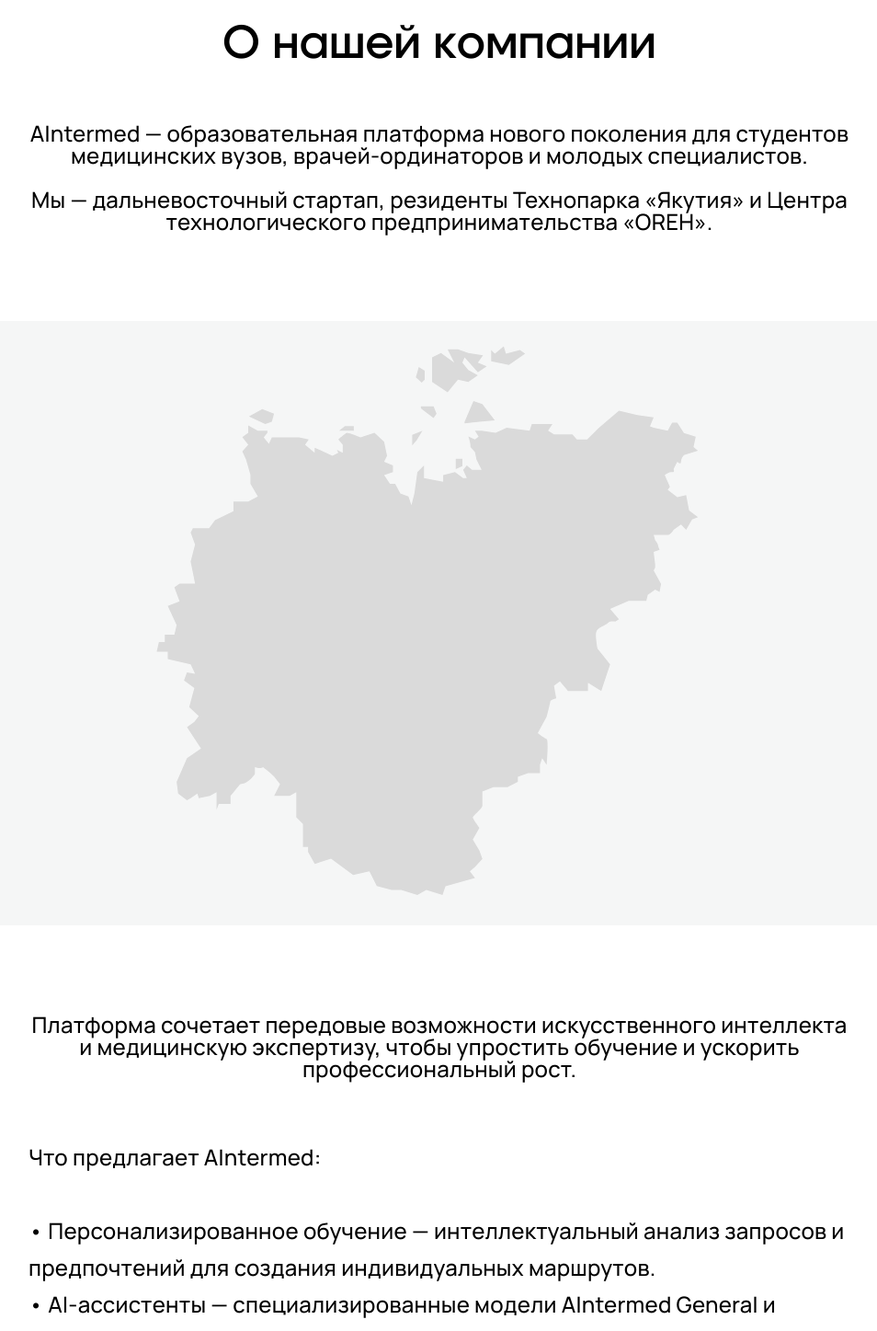
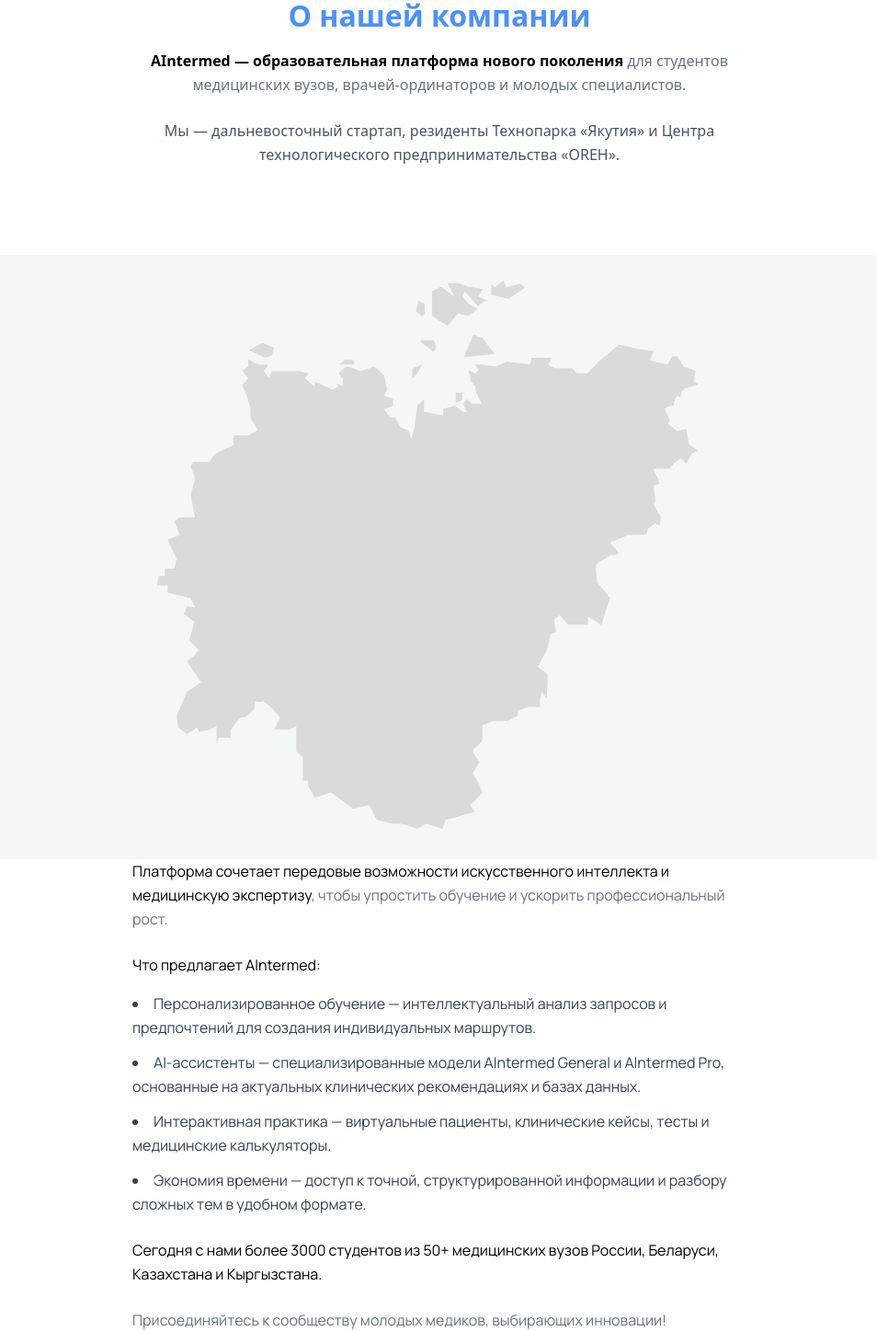
Before and after one commit to sunceet/AinterMed_Front, a Next.js app in the folder frontend/: page /about in a window 1280 px wide. Shown: the part 140-1587 px from the top of the page at 92% size, without its empty margins (162-1116 px from the left). Built offline with nearby package versions, Linux system fonts and the light colour scheme.

Commit message:
fix faqblock and mini mistakes

```diff
--- a/frontend/src/components/About/About.jsx
+++ b/frontend/src/components/About/About.jsx
@@ -9,7 +9,7 @@
 
 export default function About() {
   return (
-    <main className="bg-white pt-24 px-4 sm:px-6 lg:px-0 overflow-hidden">
+    <main className="bg-white pt-15 px-4 sm:px-6 lg:px-0 overflow-hidden">
       <AboutIntro />
       <AboutEarthSection />
       <AboutFeatures />
--- a/frontend/src/components/About/AboutFeatures.jsx
+++ b/frontend/src/components/About/AboutFeatures.jsx
@@ -1,32 +1,49 @@
 export default function AboutFeatures() {
   return (
-    <section className="max-w-[894px] mx-auto text-center mt-24">
-      <p className="text-[24px] font-[Manrope] font-medium leading-[100%] tracking-[0.01em] text-black">
+    <section className="max-w-[700px] mx-auto px-4 text-left font-sans text-base leading-relaxed">
+      <p className="mb-6">
+        <span className="text-black font-[Manrope] font-normal">
           Платформа сочетает передовые возможности искусственного интеллекта и
-        медицинскую экспертизу, чтобы упростить обучение и ускорить
-        профессиональный рост.
+          медицинскую экспертизу
+        </span>
+        <span className="text-gray-500 font-[Manrope] font-normal">
+          , чтобы упростить обучение и ускорить профессиональный рост.
+        </span>
       </p>
-      <p className="mt-16 text-[24px] font-[Manrope] font-medium leading-10 tracking-[0.01em] text-black text-left align-middle">
+
+      <p className="mb-4 font-[Manrope] font-normal text-black">
         Что предлагает AIntermed:
-        <br />
-        <br />
-        • Персонализированное обучение — интеллектуальный анализ запросов и
+      </p>
+
+      <ul className="list-disc list-inside mb-6 font-[Manrope] font-normal text-gray-700 space-y-3">
+        <li>
+          Персонализированное обучение — интеллектуальный анализ запросов и
           предпочтений для создания индивидуальных маршрутов.
-        <br />
-        • AI-ассистенты — специализированные модели AIntermed General и
+        </li>
+        <li>
+          AI-ассистенты — специализированные модели AIntermed General и
           AIntermed Pro, основанные на актуальных клинических рекомендациях и
           базах данных.
-        <br />
-        • Интерактивная практика — виртуальные пациенты, клинические кейсы,
+        </li>
+        <li>
+          Интерактивная практика — виртуальные пациенты, клинические кейсы,
           тесты и медицинские калькуляторы.
-        <br />
-        • Экономия времени — доступ к точной, структурированной информации и
+        </li>
+        <li>
+          Экономия времени — доступ к точной, структурированной информации и
           разбору сложных тем в удобном формате.
-        <br />
-        <br />
-        Сегодня с нами более 3000 студентов из 50+ медицинских вузов России,
-        Беларуси, Казахстана и Кыргызстана.
-        <br />
+        </li>
+      </ul>
+
+      <p className="mb-6 text-black font-[Manrope] font-normal">
+        Сегодня с нами более{" "}
+        <span className="font-[Manrope] font-normal">3000 студентов</span> из{" "}
+        <span className="font-[Manrope] font-normal">
+          50+ медицинских вузов России, Беларуси, Казахстана и Кыргызстана.
+        </span>
+      </p>
+
+      <p className="text-gray-500 font-[Manrope] font-normal">
         Присоединяйтесь к сообществу молодых медиков, выбирающих инновации!
       </p>
     </section>
--- a/frontend/src/components/About/AboutIntro.jsx
+++ b/frontend/src/components/About/AboutIntro.jsx
@@ -1,14 +1,19 @@
 export default function AboutIntro() {
   return (
-    <section className="max-w-[894px] mx-auto text-center">
-      <h1 className="font-[involve] font-semibold text-[48px] leading-[40px] text-black">
+    <section className="max-w-[700px] mx-auto text-center px-4">
+      <h1 className="text-[32px] font-semibold text-[#4A90FF] mb-3 font-sans">
         О нашей компании
       </h1>
-      <p className="mt-16 text-[24px] font-[Manrope] font-medium leading-[100%] tracking-[0.01em] text-black">
-        AIntermed — образовательная платформа нового поколения для студентов
-        медицинских вузов, врачей-ординаторов и молодых специалистов.
-        <br />
-        <br />
+      <p className="text-base text-black font-normal mb-6 font-sans leading-relaxed">
+        <span className="font-semibold">
+          AIntermed — образовательная платформа нового поколения{" "}
+        </span>
+        <span className="text-gray-500">
+          для студентов медицинских вузов, врачей-ординаторов и молодых
+          специалистов.
+        </span>
+      </p>
+      <p className="text-base text-gray-600 font-normal font-sans leading-relaxed">
         Мы — дальневосточный стартап, резиденты Технопарка «Якутия» и Центра
         технологического предпринимательства «OREH».
       </p>
--- a/frontend/src/components/Hero/FaqBlock.jsx
+++ b/frontend/src/components/Hero/FaqBlock.jsx
@@ -80,7 +80,7 @@
 
               <div
                 ref={(el) => (contentRefs.current[index] = el)}
-                className={`px-4 sm:px-6 overflow-hidden transition-all duration-500 ease-in-out ${
+                className={`px-4 sm:px-6 pb-4 xl:pb-6 transition-all duration-500 ease-in-out ${
                   isOpen ? " pb-14" : ""
                 }`}
                 style={{
@@ -88,7 +88,7 @@
                   opacity: 0,
                 }}
               >
-                <div className="pt-[-10px] pb-[16px] xl:pb-6 ">
+                <div className="-mt-4 xl:-mt-6 pb-[16px] xl:pb-6">
                   <p className="max-w-[970px] text-left text-[12px] sm:text-[14px] md:text-[18px] leading-[20px] sm:leading-[24px] md:leading-[26px] font-normal text-[#555555] font-[Manrope]">
                     {t(`faq.a${key}`)}
                   </p>
--- a/frontend/src/locales/en/en.json
+++ b/frontend/src/locales/en/en.json
@@ -163,11 +163,11 @@
     "a1": "This is a platform created for medical students, residents and young doctors. Through the use of artificial intelligence technologies, we help users not just learn, but memorize and put knowledge into practice.",
     "q2": "How do I register on the platform?",
     "a2": "In order to use the platform, you must specify your email address and full name. The entire registration process takes 2 minutes.",
-    "Q3": "Which payment methods are supported?",
+    "q3": "Which payment methods are supported?",
     "a3": "The platform supports payment using bank cards, as well as various online payment systems. In addition, it is possible to pay through the Fast Payment System, which provides convenience and speed of transactions for all users.",
     "q4": "What is the difference between free access and subscription?",
     "a4": "Free access provides a limited number of daily AI requests, while a subscription provides unlimited access and additional features.",
-    "Q5": "How many questions can I ask?",
+    "q5": "How many questions can I ask?",
     "a5": "As part of the free version, the user is given the opportunity to ask no more than 4 questions in one day, and exclusively using the General model. To remove this restriction and gain access to other models, we recommend that you purchase a paid subscription.",
     "q6": "How do I get unlimited access to the service?",
     "a6": "Unlimited access to all functions and materials of the service becomes available after signing up for a paid subscription. Subscribe to get full access without restrictions.",
```
Also changed, not shown: frontend/src/components/AuthModal/AuthModal.jsx (+26 -3 lines), frontend/src/components/Hero/ReviewsGrid.jsx (+26 -16 lines). Lines whose indentation alone changed are shown as unchanged.
